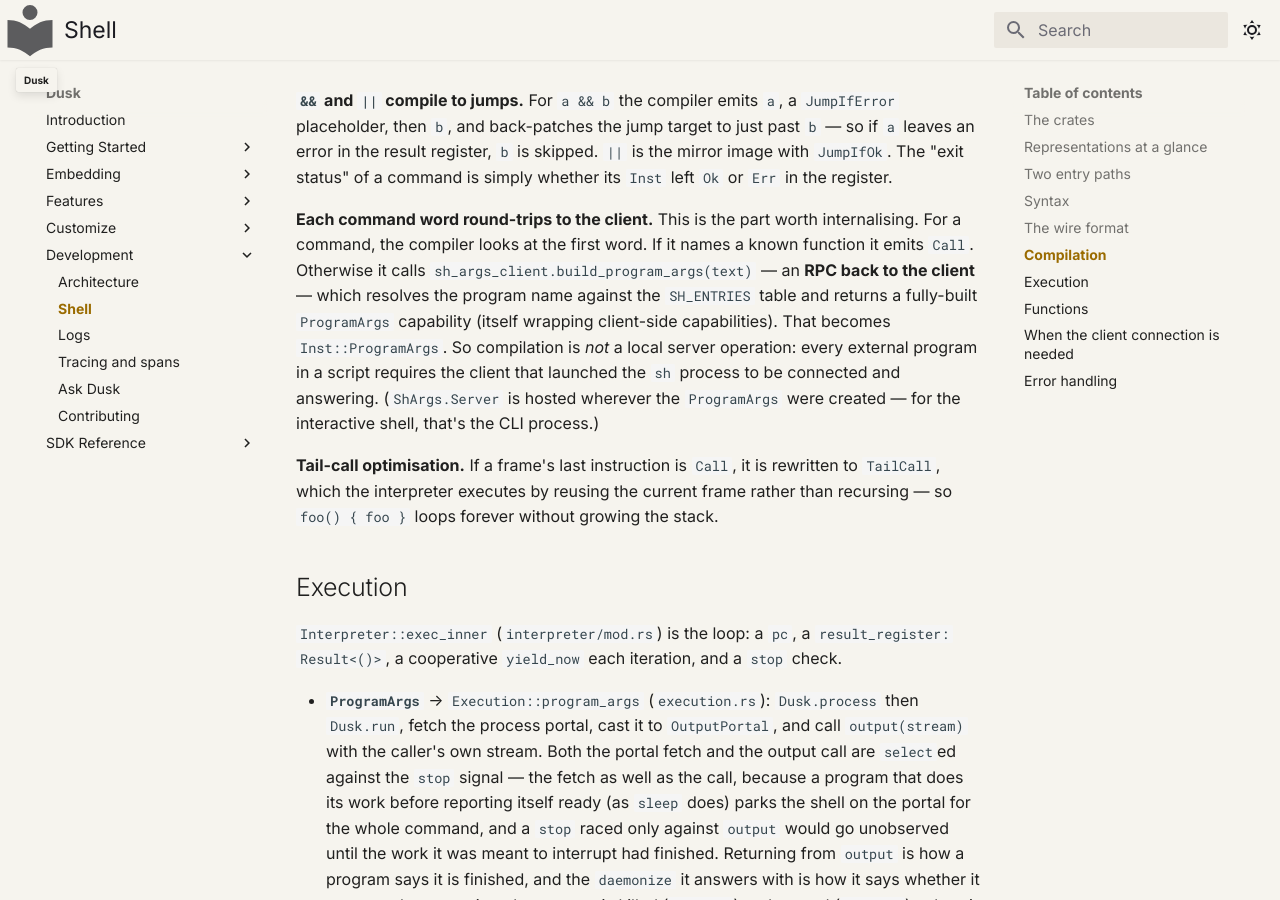
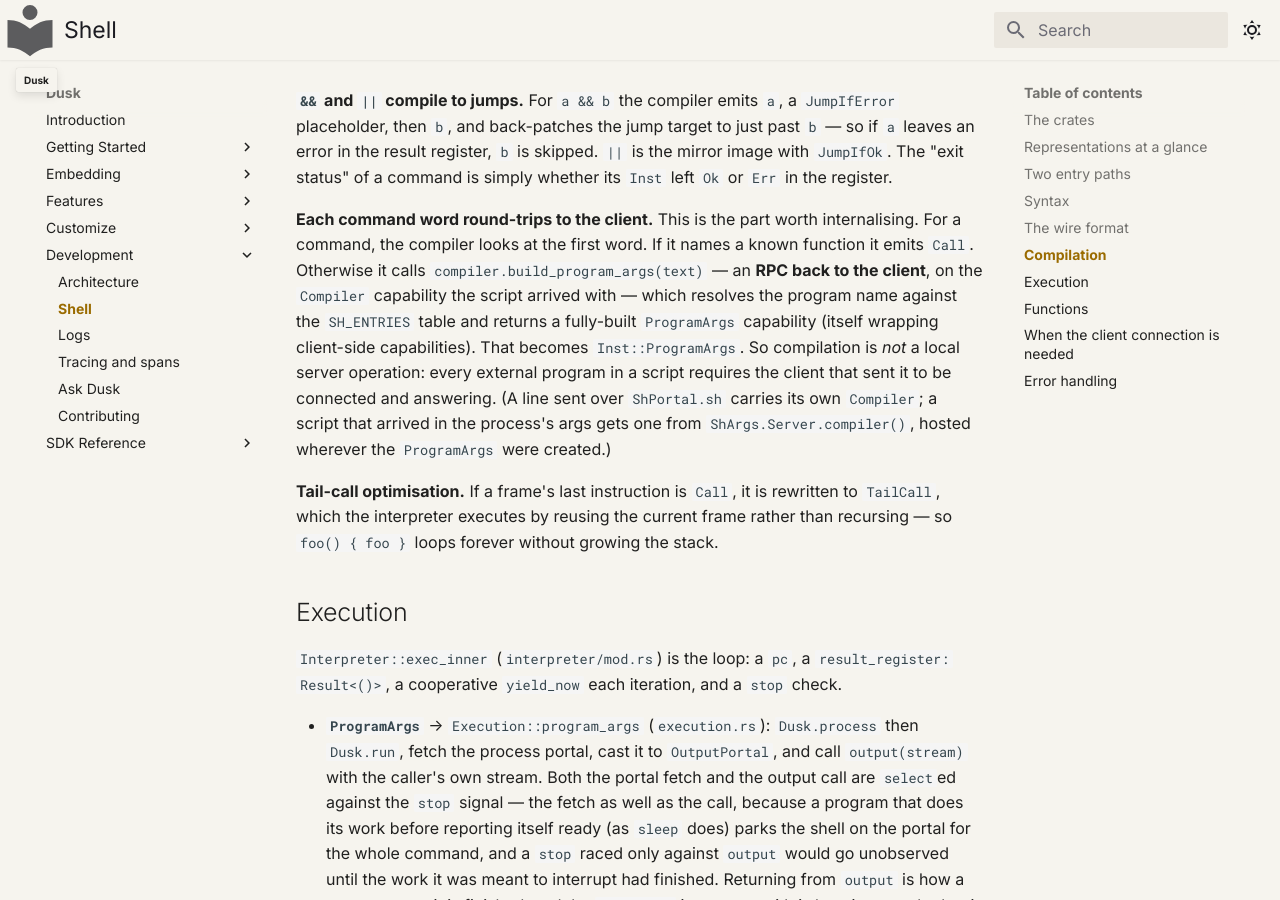
Before and after one commit to tomerze/dusk, an MkDocs documentation site: the page built from docs/docs/development/shell.md, in a window 1280 px wide and 900 px high, scrolled down 3428 px. Built offline with MkDocs 1.6.1 and Material for MkDocs 9.7.7, drawn with Linux system fonts in a browser that asks for light colours; comment, search, counter and statistics services are not loaded; some of the changed text lies outside the part shown.

Commit message:
Update the shell docs to say how a command word is resolved now
The end-to-end trace said the compiler calls
`sh_args_client.build_program_args(text)` and that every program in a
script needs the client that launched the `sh` process. The call is on a
`Compiler` now — the one the line came with over `ShPortal.sh`, or the one
the process's own args hand out — and it is the client that sent the
script that has to be connected.

```diff
--- a/docs/docs/development/shell.md
+++ b/docs/docs/development/shell.md
@@ -148,13 +148,15 @@ simply whether its `Inst` left `Ok` or `Err` in the register.
 **Each command word round-trips to the client.** This is the part worth
 internalising. For a command, the compiler looks at the first word. If it names a
 known function it emits `Call`. Otherwise it calls
-`sh_args_client.build_program_args(text)` — an **RPC back to the client** — which
-resolves the program name against the `SH_ENTRIES` table and returns a fully-built
-`ProgramArgs` capability (itself wrapping client-side capabilities). That becomes
-`Inst::ProgramArgs`. So compilation is *not* a local server operation: every
-external program in a script requires the client that launched the `sh` process
-to be connected and answering. (`ShArgs.Server` is hosted wherever the
-`ProgramArgs` were created — for the interactive shell, that's the CLI process.)
+`compiler.build_program_args(text)` — an **RPC back to the client**, on the
+`Compiler` capability the script arrived with — which resolves the program name
+against the `SH_ENTRIES` table and returns a fully-built `ProgramArgs` capability
+(itself wrapping client-side capabilities). That becomes `Inst::ProgramArgs`. So
+compilation is *not* a local server operation: every external program in a script
+requires the client that sent it to be connected and answering. (A line sent over
+`ShPortal.sh` carries its own `Compiler`; a script that arrived in the process's
+args gets one from `ShArgs.Server.compiler()`, hosted wherever the `ProgramArgs`
+were created.)
 
 **Tail-call optimisation.** If a frame's last instruction is `Call`, it is
 rewritten to `TailCall`, which the interpreter executes by reusing the current
@@ -230,7 +232,7 @@ RPC to the server on the hot path, and is the first thing to fail (silently, at
 |-----------|-----------------------------------|
 | Parsing text → `Script` | No — runs entirely client-side, before anything is sent |
 | Submitting a line / awaiting its output | Yes — `ShPortal.sh`, then await `done` |
-| **Compiling** each external program | **Yes** — `build_program_args` RPCs *back* to the client per program |
+| **Compiling** each external program | **Yes** — `build_program_args` RPCs *back* to the client, on the line's `Compiler`, per program |
 | Spawning / killing the resulting process | No network — uses the server-local `dusk_core::local_client` |
 | Listing functions (highlighter, `functions` builtin) | Yes — `ShPortal.functions`, once per prompt |
 
```
